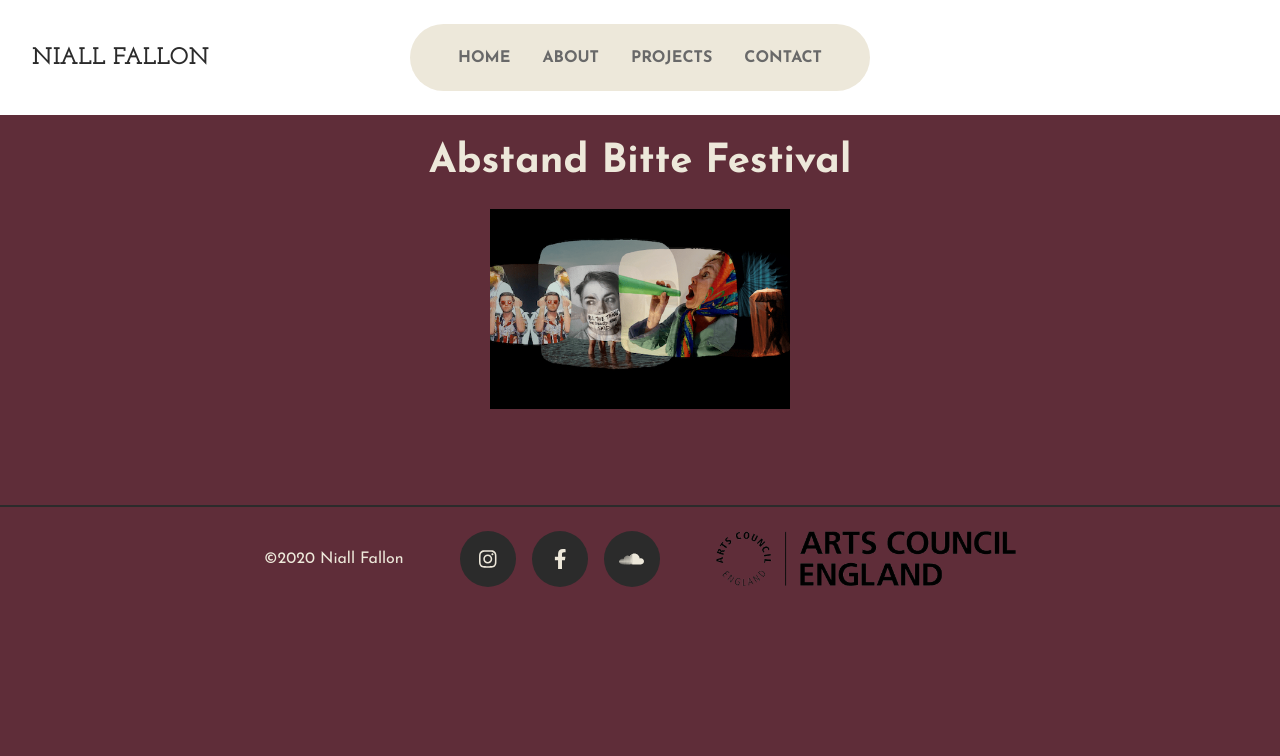
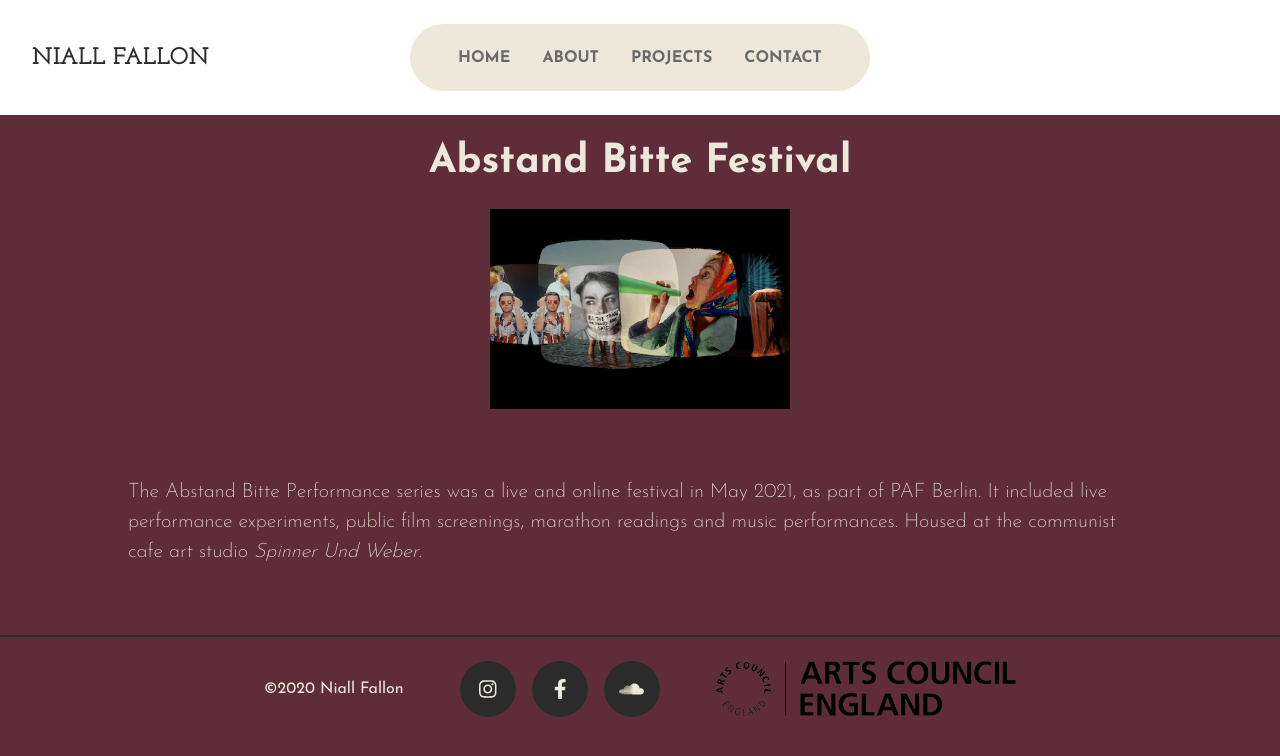
Before and after one commit to niallmachin/lonely-hearts, a Gatsby site: page /abstand-bitte-festival/ in a window 1280 px wide. Built offline with nearby package versions, Linux system fonts and the light colour scheme; Gatsby itself is replaced by a stand-in of ours.

Commit message:
Update from Forestry.io Niall Fallon updated content/projects/abstand-bitte-festival.md

```diff
--- a/content/projects/abstand-bitte-festival.md
+++ b/content/projects/abstand-bitte-festival.md
@@ -6,3 +6,4 @@
 - "/content/images/untitled-design-2.png"
 
 ---
+The Abstand Bitte Performance series was a live and online festival in May 2021, as part of PAF Berlin. It included live performance experiments, public film screenings, marathon readings and music performances. Housed at the communist cafe art studio _Spinner Und Weber_.
```
